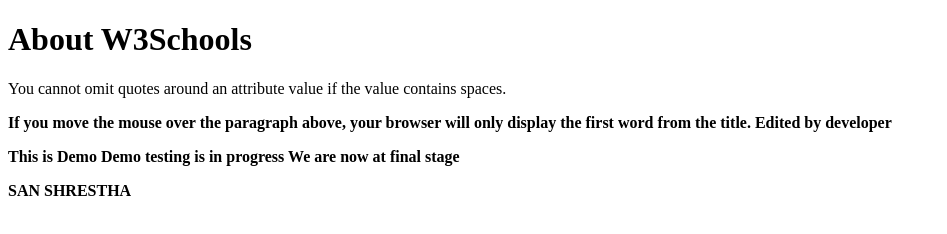
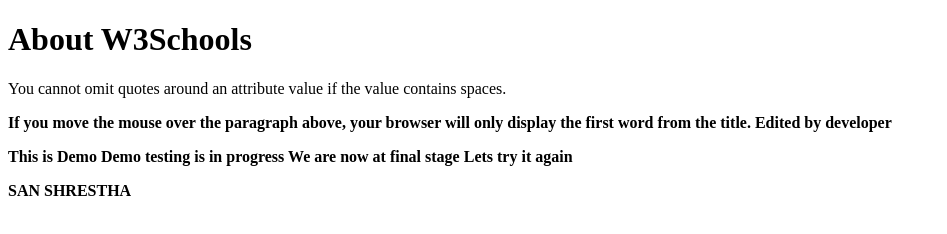
Before and after one commit to sanshrestha21/sanshrestha, a plain HTML site: page index.html in a window 1280 px wide. Shown: the whole page, without its empty margins (0-947 px from the left). Drawn offline with Linux system fonts and the light colour scheme.

Commit message:
trying statge

```diff
--- a/index.html
+++ b/index.html
@@ -18,6 +18,7 @@ your browser will only display the first word from the title.
 This is Demo
 Demo testing is in progress
 We are now at final stage
+Lets try it again
 </p></b>
 
 <p><b>
```
